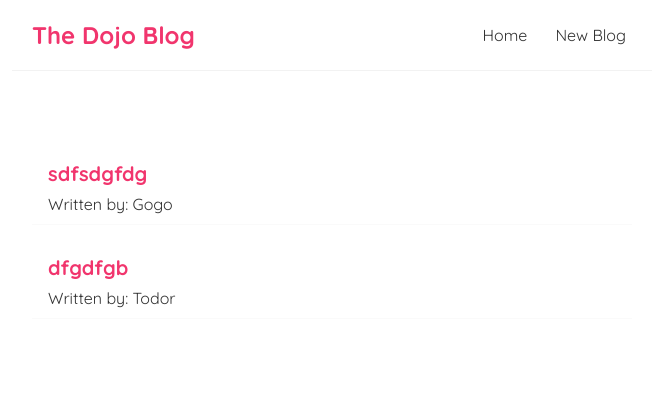
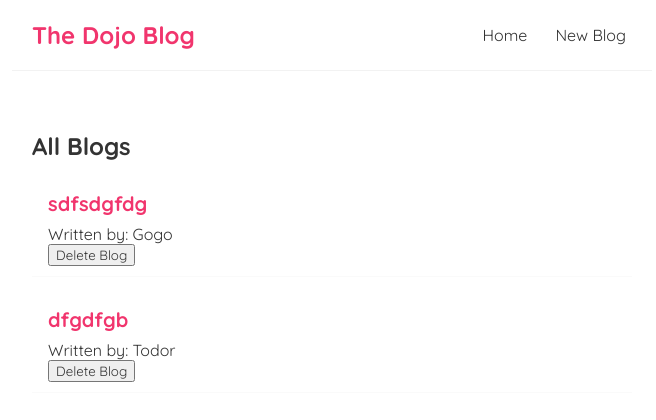
Before and after one commit to aleksandar-sokolov/dojo-blog, a React (Create React App) app: page / in a window 1280 px wide. Shown: the top 420 px of the page, without its empty margins (308-964 px from the left). Built offline with nearby package versions, Linux system fonts and the light colour scheme.

Commit message:
Update BlogList component

```diff
--- a/src/BlogList.js
+++ b/src/BlogList.js
@@ -1,15 +1,18 @@
-const BlogList = ({blogs}) => {
+const BlogList = ({ blogs, title, handleDelete }) => {
+
 
     return (
         <div className="blog-list">
-                        {blogs.map(blog => (
+            <h2>{title}</h2>
+            {blogs.map(blog => (
                 <div className="blog-preview" key={blog.id}>
                     <h2>{blog.title}</h2>
                     <p>Written by: {blog.author}</p>
+                    <button onClick={() => handleDelete(blog.id)}>Delete Blog</button>
                 </div>
             ))}
         </div>
-     );
+    );
 }
 
 export default BlogList;
--- a/src/Home.js
+++ b/src/Home.js
@@ -3,18 +3,24 @@
 
 const Home = () => {
 
+
     const [blogs, setBlogs] = useState(
         [
-            {title: 'sdfsdgfdg', body: 'dsafsdf,', author:'Gogo', id: 1},
-            {title: 'dfgdfgb', body: 'fgdfgdfgbbngfbf,', author:'Todor', id: 2}
+            { title: 'sdfsdgfdg', body: 'dsafsdf,', author: 'Gogo', id: 1 },
+            { title: 'dfgdfgb', body: 'fgdfgdfgbbngfbf,', author: 'Todor', id: 2 }
         ]
     )
 
+    const handleDelete = (id) => {
+        const newBlogs = blogs.filter(blog => blog.id !== id);
+        setBlogs(newBlogs)
+    }
+
     return (
         <div className="home">
-            <BlogList blogs = {blogs}/>
+            <BlogList blogs={blogs} title="All Blogs" handleDelete={handleDelete} />
         </div>
-     );
+    );
 }
 
 export default Home;
```
